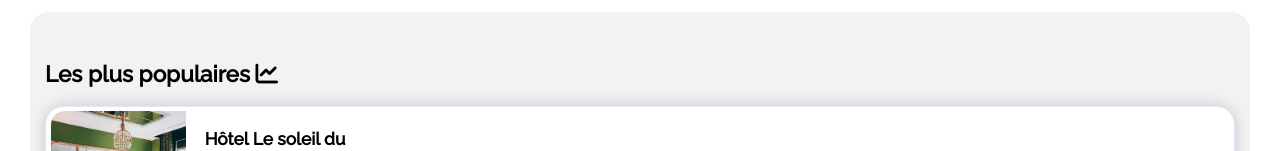
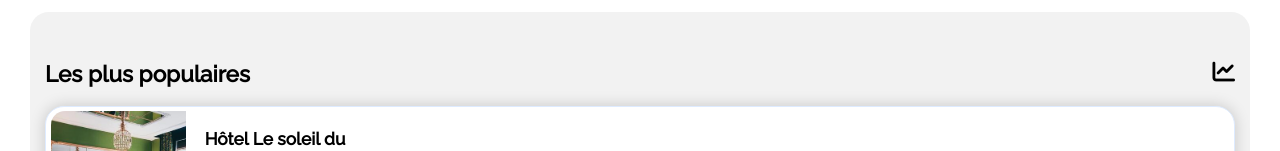
Before and after one commit to Squaloshiro/MehdiBlassouar_2_16102020, a plain HTML site: page index.html in a window 1280 px wide. Shown: the part 454-605 px from the top of the page. Drawn offline with Linux system fonts and the light colour scheme.

Commit message:
iconepop

```diff
--- a/index.css
+++ b/index.css
@@ -535,7 +535,7 @@ a.linksection {
     margin-bottom: 0.3em;
 }
 
-.populaireicone {
+.populairicone {
     display: flex;
     justify-content: space-between;
 }
```
